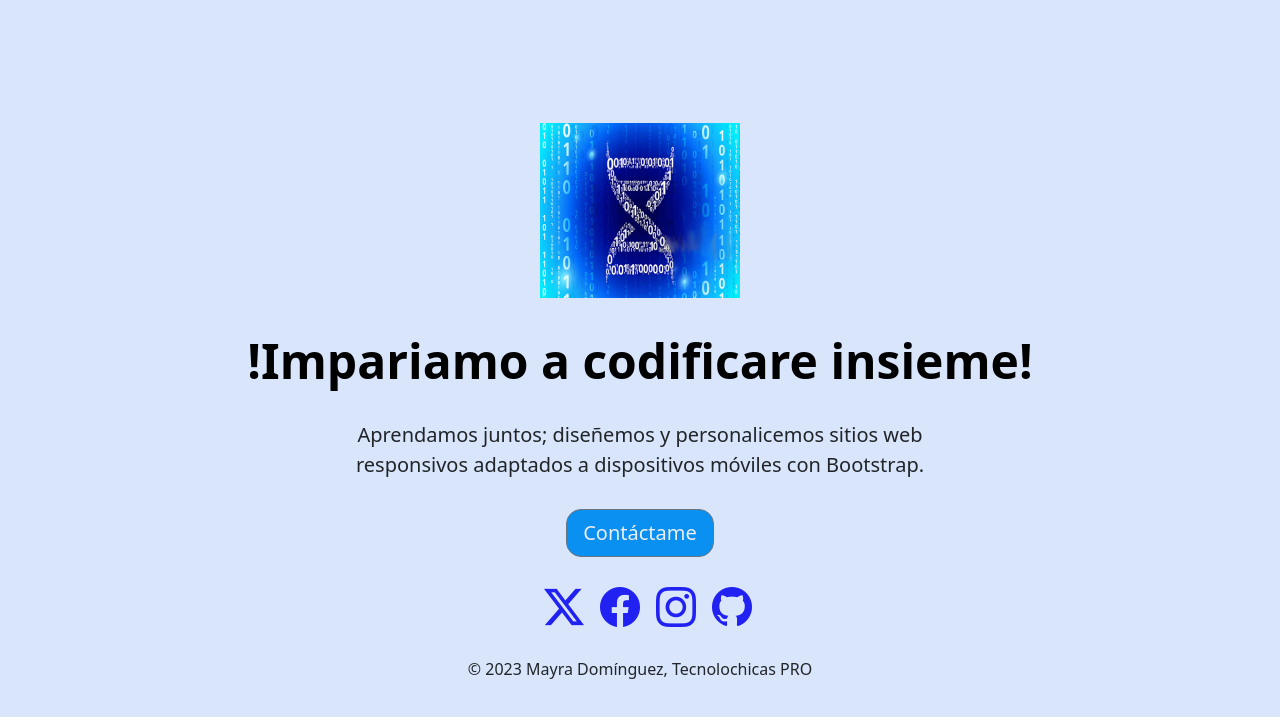
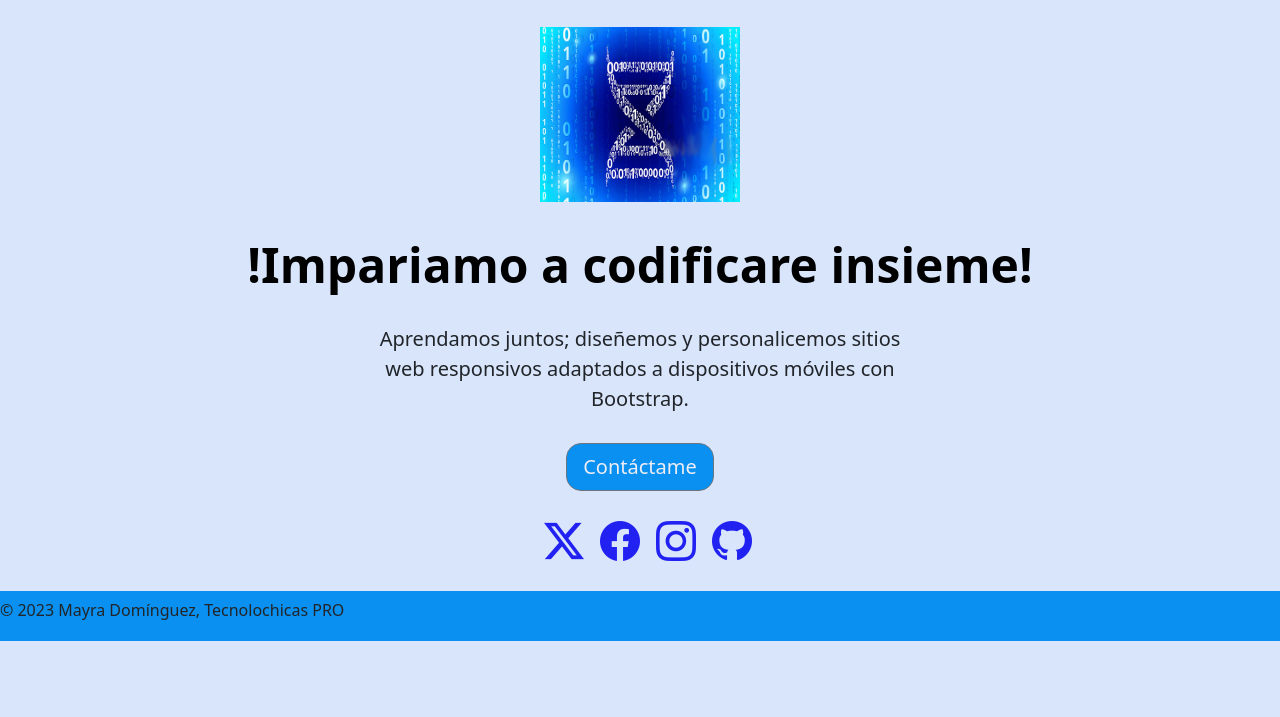
Before and after one commit to MayraDP/miPortafolio, a plain HTML site: page index.html in a window 1280 px wide. Shown: the part 3068-3785 px from the top of the page. After the commit the page ends 3709 px from the top, so only its background shows below. Drawn offline with nearby package versions, Linux system fonts and the light colour scheme; a web font is replaced by a local one.

Commit message:
version final

```diff
--- a/index.html
+++ b/index.html
@@ -265,7 +265,8 @@
 </section>
 
 <!-- Despedida-->
-<section id="contacto" class="px-4 py-5 my-5 text-center">
+<section class="contacto" class="px-4 py-5 my-5 text-center">
+<div class="container">
 <img class="d-block mx-auto mb-4" src="assets/DNA-code.jpg" width="200" height="175">
 <h2 class="display-5 fw-bold text-body-emphasis">!Impariamo a codificare insieme!</h2>
 <div class="col-lg-6 mx-auto">
@@ -274,6 +275,7 @@
   <a class="fs-2 text-dark" target="_blank" href="mailto:biologaexperimental@gmail.com">
   <button  class="contactame">Contáctame</button></a>
   </div>
+</div>
 </div>
 <!-- Redes Sociales -->
 <div class="iconos-redes fs-1 text-darkblue d-flex justify-content-center">
@@ -292,14 +294,10 @@
     </li>
   </ul>
 </div>
-
-
+</section>
 <footer>
-  <div>© 2023 Mayra Domínguez, Tecnolochicas PRO
-  </div>
+  <p> © 2023 Mayra Domínguez, Tecnolochicas PRO</p>
 </footer>
-
-</div>
 <script src="https://cdn.jsdelivr.net/npm/bootstrap@5.3.2/dist/js/bootstrap.bundle.min.js"
 integrity="sha384-C6RzsynM9kWDrMNeT87bh95OGNyZPhcTNXj1NW7RuBCsyN/o0jlpcV8Qyq46cDfL"
 crossorigin="anonymous"></script>
--- a/style.css
+++ b/style.css
@@ -175,14 +175,13 @@ ol{
   font-weight:600;
   text-transform: uppercase
 }
-
+ /* Despedida*/
 .btn{
   color: #2121f2;
 }
 .contacto{
   text-align: center;
 }
-
 
 .iconos-redes{
   color: #2121f2;
@@ -192,11 +191,20 @@ ol{
   align-items: center;
   padding: 10px;
   margin: 10px;
+}
+
+ /* Footer*/
+footer{
+  text-align: end;
+  width: 100%;
+  bottom: 0%;
+  height: 50px;
+  padding: 7px 0px 25px;
+  background-color: #0a90f0;
 
 }
 
- /* Footer*/
-
+ /* Intento de hacer responsiva mi pagina*/
 
   @media (max-width: 767px){.carousel-inner .carousel-item >div{display: center}.carousel-inner .carousel-item >div:first-child{display: center}}.carousel-inner .carousel-item.active, .carousel-inner .carousel-item-next, .carousel-inner .carousel-item-prev{display: flex}@media (min-width: 768px){.carousel-inner .carousel-item-end.active, .carousel-inner .carousel-item-next{transform: translateX(35%)}.carousel-inner .carousel-item-start.active, .carousel-inner .carousel-item-prev{transform: translateX(-25%)}}.carousel-inner .carousel-item-end, .carousel-inner .carousel-item-start{transform: translateX(0)}
 
```
